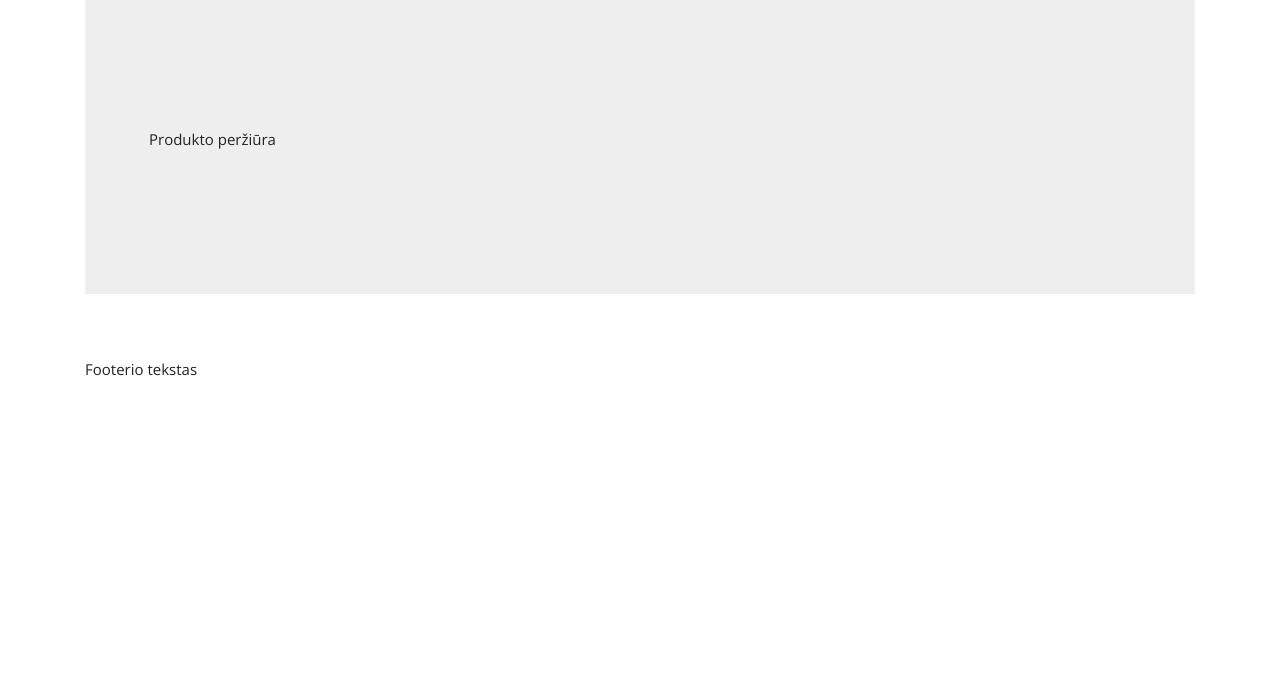
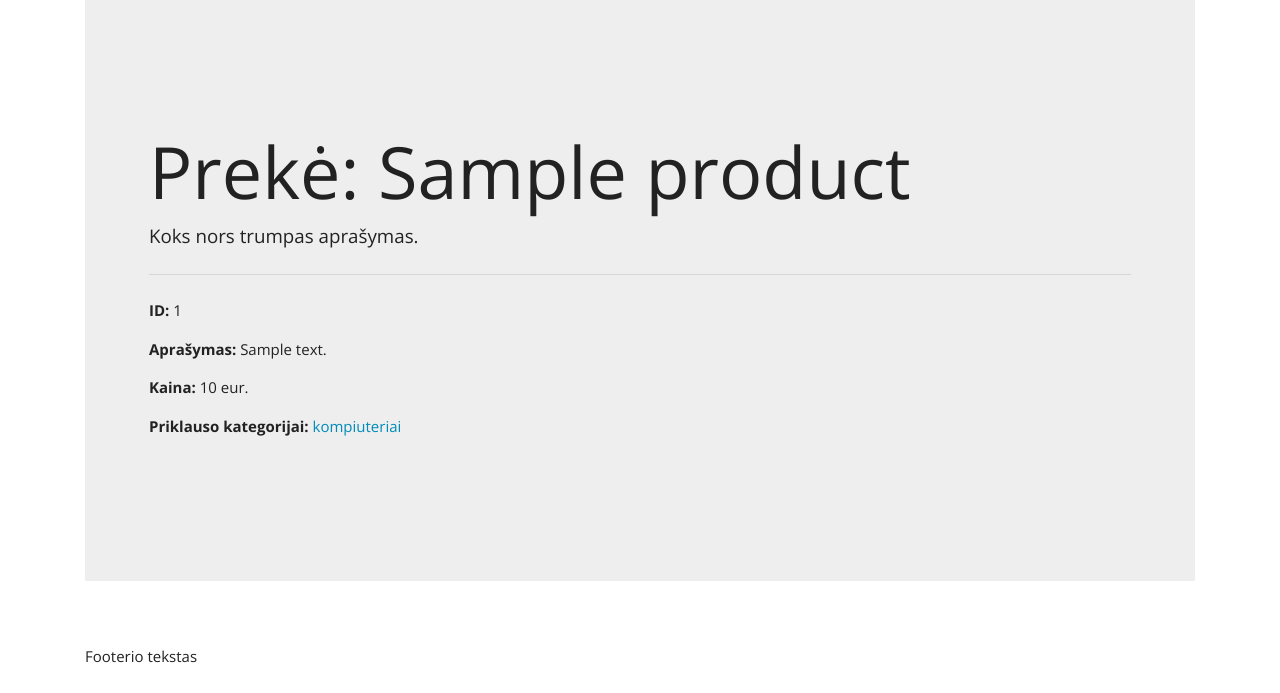
Before and after one commit to kaunas163/eshop-php-demo, a PHP site: page /eshop-demo/views/catalog/product.php?id=1 in a window 1280 px wide. Shown: the part 55-748 px from the top of the page. Run offline with PHP 8.4, Linux system fonts and the light colour scheme; data comes from the database, SQL or seed files in the repository; tables that the repository leaves empty hold one stand-in row (values such as "Sample post").

Commit message:
products can be viewed by user

```diff
--- a/views/catalog/product.php
+++ b/views/catalog/product.php
@@ -1,5 +1,52 @@
 <?php include("../../header.php"); ?>
 
-<p>Produkto peržiūra</p>
+<?php
+
+    $id = 0;
+
+    if (isset($_GET['id'])) {
+        $id = $_GET['id'];
+    }
+
+    $sql = "SELECT id, title, description, price, category_id FROM products WHERE id=$id";
+    $results = $conn->query($sql);
+    $product = $results->fetch_assoc();
+
+    $productCategoryId = $product['category_id'];
+
+    $sql = "SELECT title FROM categories WHERE id=$productCategoryId";
+    $results = $conn->query($sql);
+    $category = $results->fetch_assoc();
+
+    if ($results->num_rows == 0) {
+        header("Location: ../not-found.php");
+    }
+
+?>
+
+<h1 class="display-3">Prekė: <?php echo $product['title']; ?></h1>
+<p class="lead">Koks nors trumpas aprašymas.</p>
+<hr class="my-4">
+
+<div class="row">
+    <div class="col">
+        <p>
+            <strong>ID:</strong>
+            <?php echo $product['id']; ?>
+        </p>
+        <p>
+            <strong>Aprašymas:</strong>
+            <?php echo $product['description']; ?>
+        </p>
+        <p>
+            <strong>Kaina: </strong>
+            <?php echo $product['price']; ?> eur.
+        </p>
+        <p>
+            <strong>Priklauso kategorijai:</strong>
+            <a href="category.php?id=<?php echo $product['category_id']; ?>"><?php echo $category['title']; ?></a>
+        </p>
+    </div>
+</div>
 
 <?php include("../../footer.php"); ?>
```
Also changed, not shown: views/catalog/category.php (+14 -2 lines).
